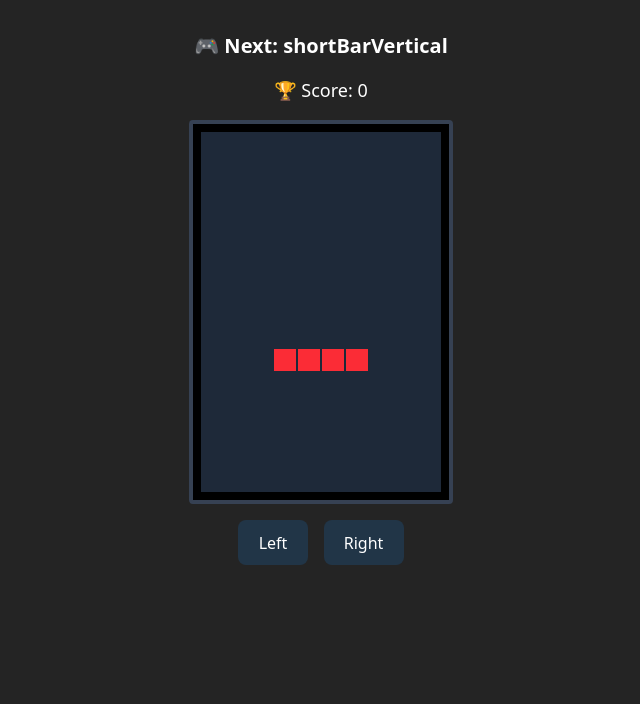
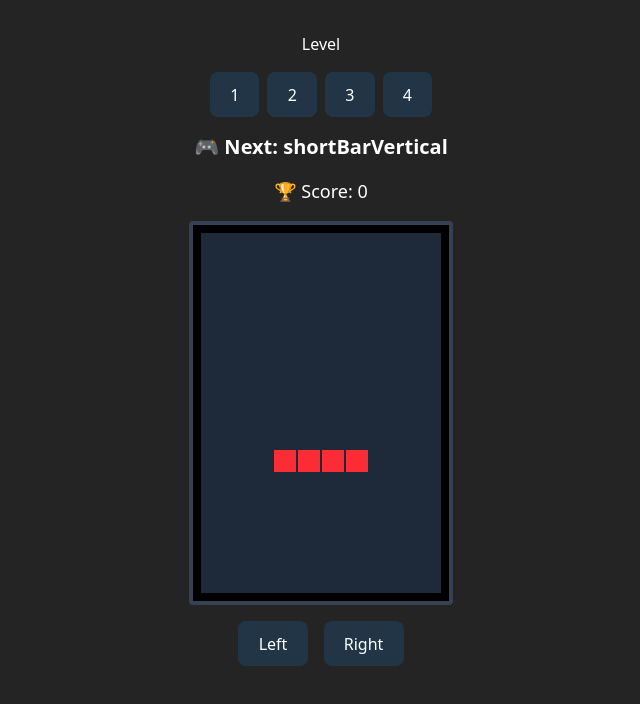
Before and after one commit to Yevhenns/tetris, a React (Vite) app: page / in a window 1280 px wide. Shown: the top 704 px of the page, without its empty margins (319-959 px from the left). Built offline with nearby package versions, Linux system fonts and the light colour scheme.

Commit message:
added speed change

```diff
--- a/src/App.tsx
+++ b/src/App.tsx
@@ -1,9 +1,13 @@
+import { useState } from "react";
 import { Board } from "./components/Board";
 import { GameControls } from "./components/GameControls";
 import { GameInfo } from "./components/GameInfo";
+import { Level } from "./components/Level";
 import { useEngine } from "./hooks/useEngine";
 
 function App() {
+  const [speed, setSpeed] = useState(500);
+
   const {
     board,
     figureCoords,
@@ -13,10 +17,15 @@ function App() {
     score,
     moveLeft,
     moveRight,
-  } = useEngine();
+  } = useEngine({ speed });
+
+  const speedHandler = (speedCount: number) => {
+    setSpeed(speedCount);
+  };
 
   return (
     <main className="flex flex-col items-center p-8 space-y-4 min-h-screen text-white">
+      <Level speedHandler={speedHandler} />
       <GameInfo isGameOver={isGameOver} figure={figure} score={score} />
       <Board
         board={board}
--- /dev/null
+++ b/src/components/Level.tsx
@@ -0,0 +1,19 @@
+import { type FC } from "react";
+
+interface LevelProps {
+  speedHandler: (speedCount: number) => void;
+}
+
+export const Level: FC<LevelProps> = ({ speedHandler }) => {
+  return (
+    <>
+      <p>Level</p>
+      <div className="flex gap-2">
+        <button onClick={() => speedHandler(500)}>1</button>
+        <button onClick={() => speedHandler(400)}>2</button>
+        <button onClick={() => speedHandler(300)}>3</button>
+        <button onClick={() => speedHandler(200)}>4</button>
+      </div>
+    </>
+  );
+};
--- a/src/hooks/useCreateFigure.ts
+++ b/src/hooks/useCreateFigure.ts
@@ -4,7 +4,11 @@ import { END_ROW } from "../assets/constants";
 import { useFilledBoxes } from "./useFilledBoxes";
 import { useRandomFigure } from "./useRandomFigure";
 
-export const useCreateFigure = () => {
+interface useCreateFigureProps {
+  speed: number;
+}
+
+export const useCreateFigure = ({ speed }: useCreateFigureProps) => {
   const [figureCoords, setFigureCoords] = useState<Row>([]);
 
   const { isCollisionY, isGameOver, filledCoords, score } = useFilledBoxes({
@@ -28,7 +32,7 @@ export const useCreateFigure = () => {
           return figure?.coords.map((coord) => ({ ...coord })) ?? [];
         }
       });
-    }, 500);
+    }, speed);
 
     if (isGameOver) {
       clearInterval(interval);
@@ -36,7 +40,7 @@ export const useCreateFigure = () => {
 
     return () => clearInterval(interval);
     // eslint-disable-next-line react-hooks/exhaustive-deps
-  }, [isCollisionY, isGameOver, figure?.coords]);
+  }, [isCollisionY, isGameOver, speed, figure?.coords]);
 
   return {
     figureCoords,
--- a/src/hooks/useEngine.ts
+++ b/src/hooks/useEngine.ts
@@ -1,7 +1,11 @@
 import { useCreateBoard } from "./useCreateBoard";
 import { useCreateFigure } from "./useCreateFigure";
 
-export const useEngine = () => {
+interface useEngineProps {
+  speed: number;
+}
+
+export const useEngine = ({ speed }: useEngineProps) => {
   const { board } = useCreateBoard();
   const {
     figureCoords,
@@ -11,7 +15,7 @@ export const useEngine = () => {
     score,
     moveLeft,
     moveRight,
-  } = useCreateFigure();
+  } = useCreateFigure({ speed });
 
   return {
     board,
```
